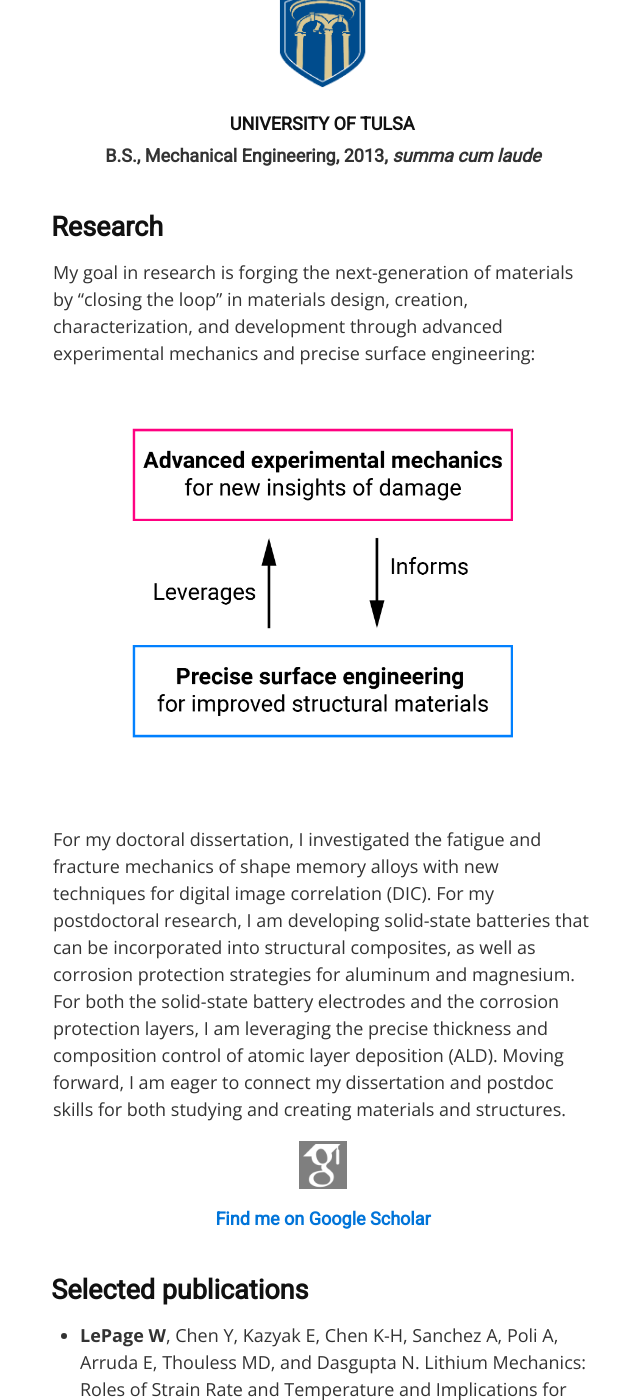
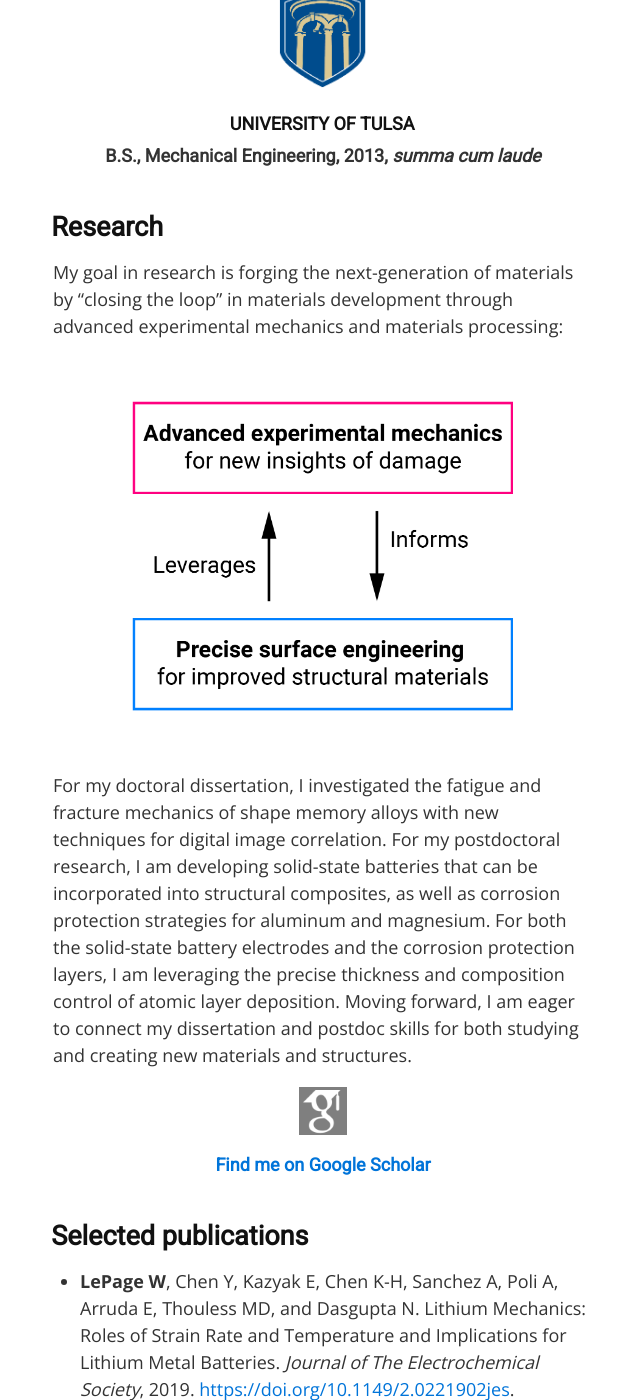
Before and after one commit to wlepage/wlepage.github.io, a Jekyll site: the page built from index.md, in a window 1280 px wide and 1400 px high, scrolled down 861 px. Shown: the whole window, without its empty margins (317-957 px from the left). Built offline with Jekyll 4.4.1, drawn with Linux system fonts in a browser that asks for light colours.

Commit message:
Update index.md

```diff
--- a/index.md
+++ b/index.md
@@ -26,10 +26,10 @@ layout: default
 </figure>
 
 ## Research
-My goal in research is forging the next-generation of materials by "closing the loop" in materials design, creation, characterization, and development through advanced experimental mechanics and precise surface engineering:
+My goal in research is forging the next-generation of materials by "closing the loop" in materials development through advanced experimental mechanics and materials processing:
 <br />
-![Closing the loop in structural materials: advanced experimental mechanics for new insights of damage informs precise surface engineering for improved structural materials.](img/approach-01.png "Closing the loop in structural materials: advanced experimental mechanics for new insights of damage informs precise surface engineering for improved structural materials.")<br />
-For my doctoral dissertation, I investigated the fatigue and fracture mechanics of shape memory alloys with new techniques for digital image correlation (DIC). For my postdoctoral research, I am developing solid-state batteries that can be incorporated into structural composites, as well as corrosion protection strategies for aluminum and magnesium. For both the solid-state battery electrodes and the corrosion protection layers, I am leveraging the precise thickness and composition control of atomic layer deposition (ALD). Moving forward, I am eager to connect my dissertation and postdoc skills for both studying and creating materials and structures.
+![Closing the loop in structural materials: advanced experimental mechanics for new insights of damage informs precise surface engineering for improved structural materials.](img/approach-01.png "Closing the loop in structural materials: advanced experimental mechanics for new insights of damage informs precise surface engineering for improved structural materials.")
+For my doctoral dissertation, I investigated the fatigue and fracture mechanics of shape memory alloys with new techniques for digital image correlation. For my postdoctoral research, I am developing solid-state batteries that can be incorporated into structural composites, as well as corrosion protection strategies for aluminum and magnesium. For both the solid-state battery electrodes and the corrosion protection layers, I am leveraging the precise thickness and composition control of atomic layer deposition. Moving forward, I am eager to connect my dissertation and postdoc skills for both studying and creating new materials and structures.
 
 <div id="Ricons">
 	<a class="Ricon" href="https://scholar.google.com/citations?user=ACk2g1gAAAAJ">
```
